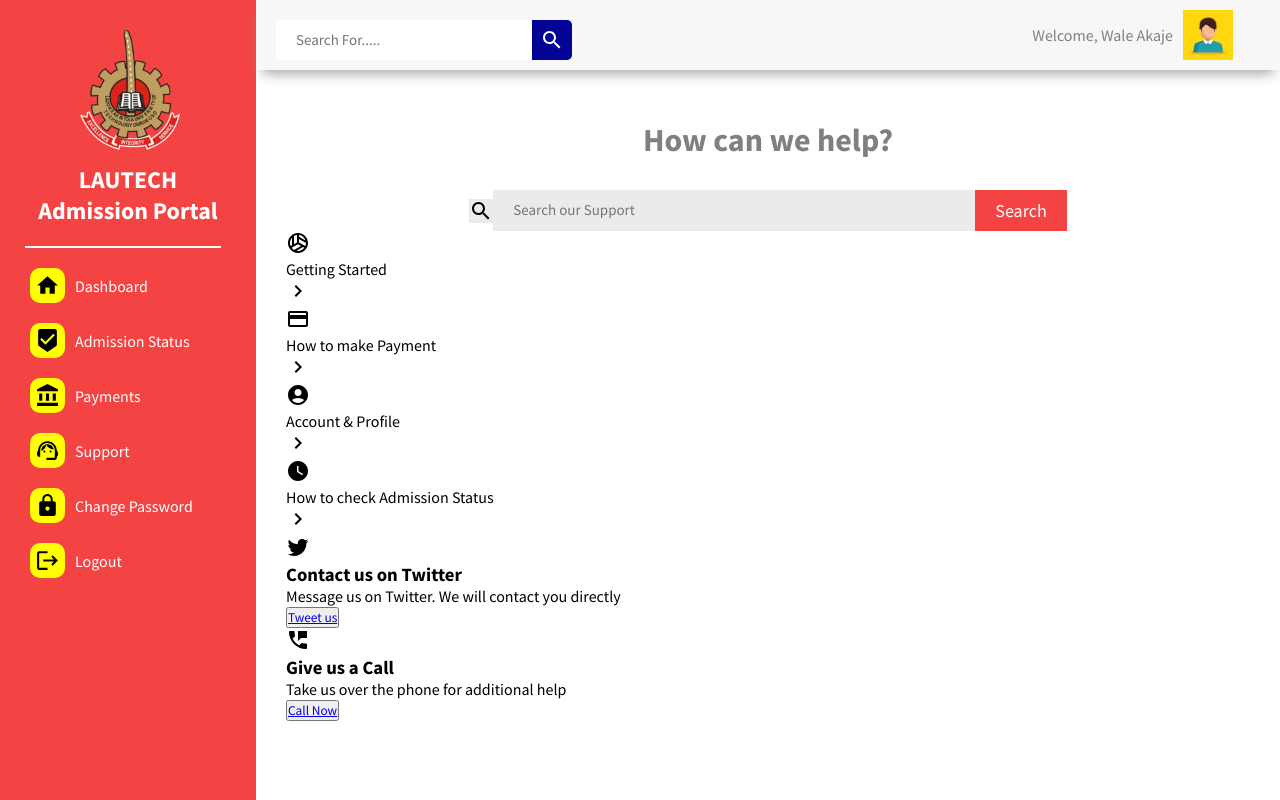
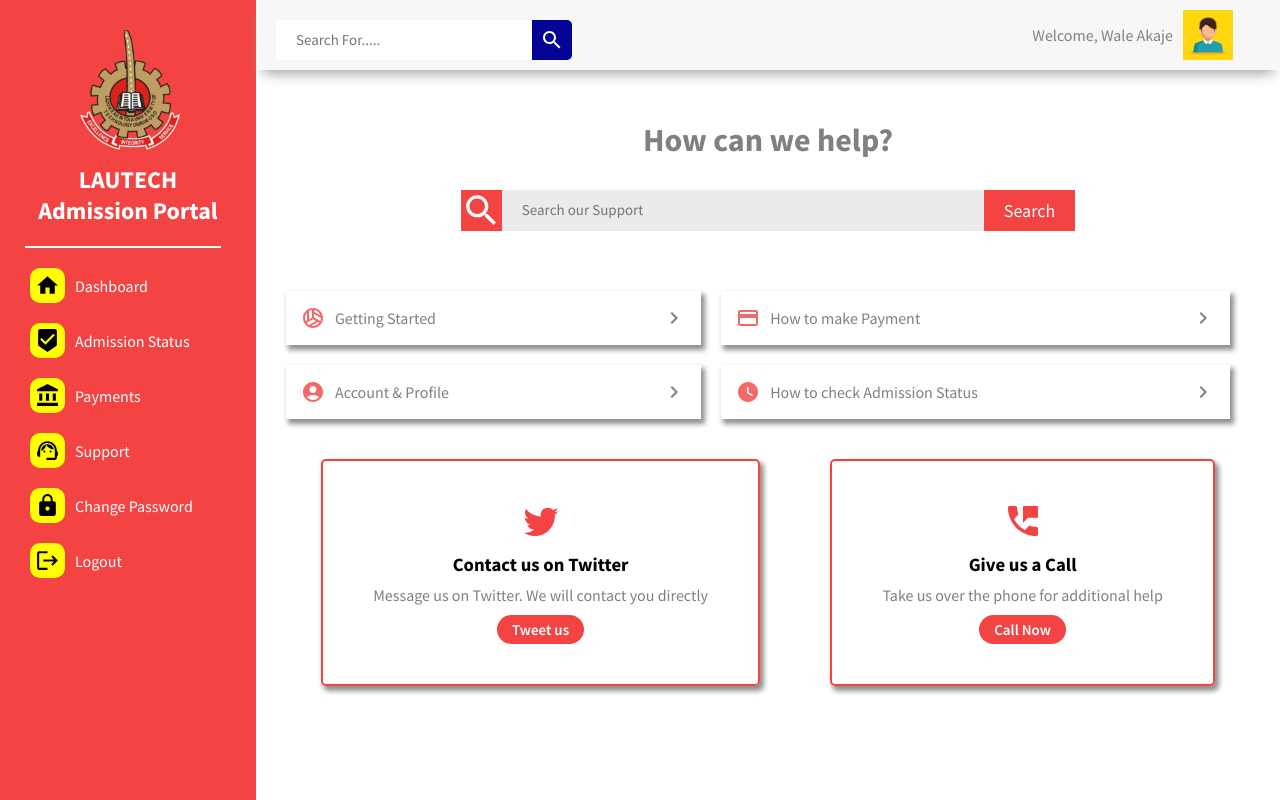
Before and after one commit to smadue/student_dashboard, a React (Vite) app: page /support in a window 1280 px wide. Built offline with nearby package versions, Linux system fonts and the light colour scheme.

Commit message:
support page completely styled

```diff
--- a/src/pages/payments/Payments.jsx
+++ b/src/pages/payments/Payments.jsx
@@ -46,7 +46,7 @@
 						<td>023456</td>
 						<td>UTME Admission payment</td>
 						<td>N2500</td>
-						<td><button className="paymentBtn">Pay Now</button></td>
+						<td><button className="paymentBtn active">Pay Now</button></td>
 						<td >Paid</td>
 					</tr>
 			</table>
--- a/src/pages/payments/payments.css
+++ b/src/pages/payments/payments.css
@@ -13,9 +13,20 @@
 	margin: 50px;
 }
 .paymentBtn{
-	background: rgb(14, 128, 14);
+	background: rgb(235, 31, 4);
 	border: none;
 	color: #fff;
 	padding: 5px 20px;
 	cursor: pointer;
+	font-weight: 500;
 }
+
+.paymentBtn.active{
+	background-color: green;
+}
+
+.paymentBtn:hover{
+	background-color: rgb(241, 173, 25);
+	color: black;
+	transition: 1s all ease;
+}
--- a/src/pages/support/Support.jsx
+++ b/src/pages/support/Support.jsx
@@ -21,39 +21,48 @@
                             <input type="text" id="search" name="search" className="searchInput" placeholder="Search our Support"/>
                             <button className="searchBtn">Search</button>
                         </span>
+                    </div>
 
-                    </div>
                     <div className="supportSection">
                         <div className="supportItem">
-                            <SportsVolleyballOutlinedIcon />
-                            <p>Getting Started</p>
-                            <KeyboardArrowRightIcon />
+                            <div className="supportText">
+                                <SportsVolleyballOutlinedIcon className="supportIcon"/>
+                                <p>Getting Started</p>
+                            </div>
+                            <KeyboardArrowRightIcon className="supportArrow"/>
                         </div>
                         <div className="supportItem">
-                            <PaymentIcon />
-                            <p>How to make Payment</p>
-                            <KeyboardArrowRightIcon />
+                            <div className="supportText">
+                                <PaymentIcon className="supportIcon"/>
+                                <p>How to make Payment</p>
+                            </div>
+                            <KeyboardArrowRightIcon className="supportArrow"/>
                         </div>
                         <div className="supportItem">
-                            <AccountCircleIcon />
-                            <p>Account & Profile</p>
-                            <KeyboardArrowRightIcon />
+                            <div className="supportText">
+                                <AccountCircleIcon className="supportIcon"/>
+                                <p>Account & Profile</p>
+                            </div>
+                            <KeyboardArrowRightIcon className="supportArrow"/>
                         </div>
                         <div className="supportItem">
-                            <WatchLaterIcon />
-                            <p>How to check Admission Status</p>
-                            <KeyboardArrowRightIcon />
+                            <div className="supportText">
+                                <WatchLaterIcon className="supportIcon"/>
+                                <p>How to check Admission Status</p>
+                            </div>
+                            <KeyboardArrowRightIcon className="supportArrow"/>
                         </div>
                     </div>
+
                     <div className="supportSection2">
                         <div className="section2Item">
-                            <TwitterIcon />
+                            <TwitterIcon className="section2ItemIcon"/>
                             <h3>Contact us on Twitter</h3>
                             <p>Message us on Twitter. We will contact you directly</p>
                             <button><a href="https://twitter.com/waleakaje" target="_blank">Tweet us</a></button>
                         </div>
                         <div className="section2Item">
-                            <PermPhoneMsgIcon />
+                            <PermPhoneMsgIcon className="section2ItemIcon"/>
                             <h3>Give us a Call</h3>
                             <p>Take us over the phone for additional help</p>
                             <button><a href="https://wa.me/+2348143249436" target="_blank">Call Now</a></button>
--- a/src/pages/support/support.css
+++ b/src/pages/support/support.css
@@ -1,23 +1,25 @@
-.support{
+.support {
   margin-top: 70px;
   padding: 30px;
 }
-.supportTitle{
+.supportTitle {
   text-align: center;
   color: #808080;
   margin-top: 20px;
 }
-.supportSearch span{
+.supportSearch span {
   display: flex;
   align-items: center;
   justify-content: center;
   margin-top: 30px;
 }
-.SearchIcon{
-	background-color: #ebebeb;
+.SearchIcon {
+  background-color: rgb(243, 67, 67);
+  color: #fff;
   size: 500px;
+  font-size: 41px !important;
 }
-.searchInput{
+.searchInput {
   width: 50%;
   height: 41px;
   border: none;
@@ -25,11 +27,11 @@
   /* border-bottom: 2px solid rgb(3, 3, 150); */
   /* border-radius: 10px; */
 }
-.searchInput:focus{
+.searchInput:focus {
   outline: none;
   font-size: 15px;
 }
-.searchBtn{
+.searchBtn {
   background: rgb(243, 67, 67);
   color: #fff;
   border: none;
@@ -37,7 +39,95 @@
   cursor: pointer;
   font-size: 18px;
 }
-.searchBtn:hover{
+.searchBtn:hover {
   background-color: rgb(255, 208, 0);
   color: black;
 }
+
+.supportSection {
+  display: grid;
+  grid-template-columns: auto auto;
+  margin: 40px 0;
+}
+
+.supportItem {
+  background-color: #fff;
+  display: flex;
+  margin: 20px 20px 0 0;
+  padding: 15px;
+  align-items: center;
+  display: flex;
+  justify-content: space-between;
+  cursor: pointer;
+  box-shadow: 3px 4px 5px 1px rgba(0, 0, 0, 0.44);
+  -webkit-box-shadow: 3px 4px 5px 1px rgba(0, 0, 0, 0.44);
+  -moz-box-shadow: 3px 4px 5px 1px rgba(0, 0, 0, 0.44);
+}
+
+.supportIcon {
+  color: rgb(243, 67, 67);
+  opacity: 80%;
+}
+
+.supportText{
+	display: flex;
+	align-items: center;
+}
+
+.supportText p {
+  color: #808080;
+  margin-left: 10px;
+}
+
+.supportArrow {
+  right: 0;
+  color: #808080;
+}
+
+.supportSection2{
+	display: flex;
+	justify-content: space-around;
+}
+
+.section2Item{
+	text-align: center;
+	padding: 40px 50px;
+	border: 2px solid rgb(243, 67, 67);
+	border-radius: 5px;
+	line-height: 30px;
+	box-shadow: 3px 4px 5px 1px rgba(0, 0, 0, 0.44);
+  -webkit-box-shadow: 3px 4px 5px 1px rgba(0, 0, 0, 0.44);
+  -moz-box-shadow: 3px 4px 5px 1px rgba(0, 0, 0, 0.44);
+}
+
+.section2ItemIcon{
+	color: rgb(243, 67, 67);
+	font-size: 40px !important;
+}
+
+.section2Item p{
+	color: #808080;
+}
+
+.section2Item button{
+	background-color: rgb(243, 67, 67);
+	padding: 5px 15px;
+	border: none;
+	margin-top: 5px;
+	border-radius: 30px;
+}
+
+.section2Item button a{
+	text-decoration: none;
+	color: #ffff;
+	font-size: 15px;
+	font-weight: 600;
+}
+
+.section2Item button:hover{
+	background-color: rgb(255, 208, 0);
+}
+
+.section2Item button a:hover{
+	color: black;
+}
```
Also changed, not shown: src/pages/home/home.css (line endings or trailing spaces). Lines whose indentation alone changed are shown as unchanged.
